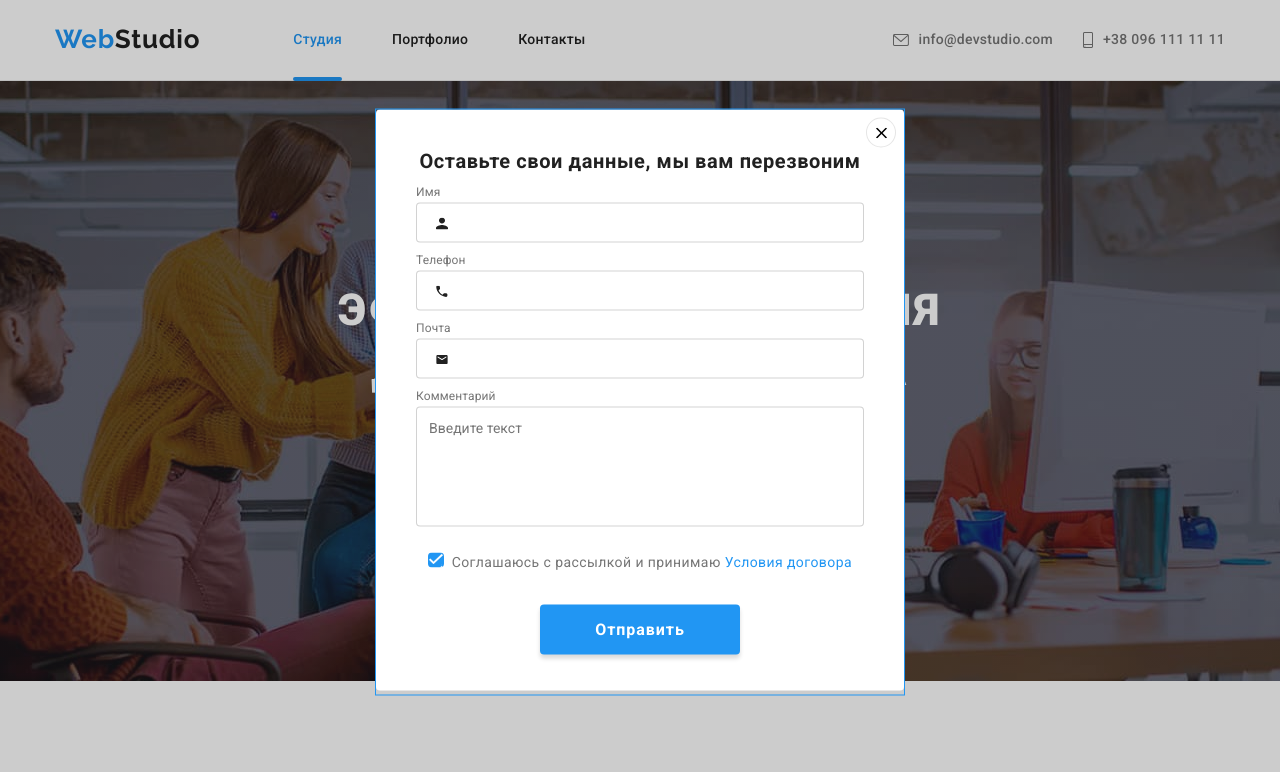
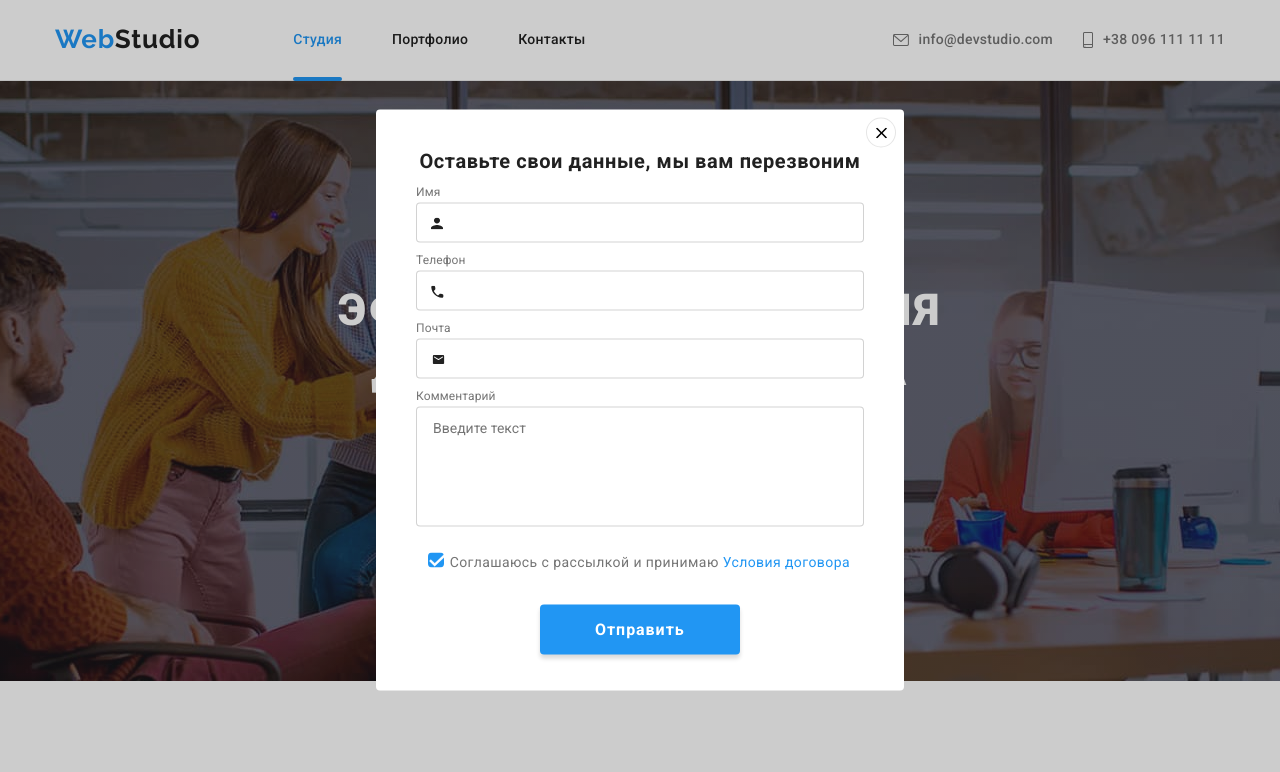
Before and after one commit to SergeyKartavcev/goit-markup-hw-06, a plain HTML site: page index.html in a window 1280 px wide. Both pictures are taken after a click on the button "Заказать услугу". Shown: the top 772 px of the page. Drawn offline with nearby package versions, Linux system fonts and the light colour scheme.

Commit message:
add
вніс правки

```diff
--- a/css/styles.css
+++ b/css/styles.css
@@ -279,65 +279,6 @@ color: var(--primary-bg-color);
     transition: color 250ms cubic-bezier(0.4, 0, 0.2, 1);
 }
 
-.backdrop {
-    position: fixed;
-    top: 0;
-    left: 0;
-    width: 100%;
-    height: 100%;
-    background: rgba(0, 0, 0, 0.2);
-    opacity: 1;
-    transition: opacity 250ms cubic-bezier(0.4, 0, 0.2, 1) ;
-  }
-
-  .backdrop.is-hidden {
-    opacity: 0;
-    pointer-events: none;
-  }
-
-  .backdrop.is-hidden.modal{
-    transform: translate(-50%, -50%) scale(0.9);
-  }
-
- .modal{
-    position: relative;
-    top: 50%;
-    left: 50%;
-    width: 528px;
-    height: 581px;
-    background-color: var(--primary-text-color);
-    border-radius: 4px;
-    transition: transform 250ms cubic-bezier(0.4, 0, 0.2, 1);
-    transform: translate(-50%, -50%) scale(1);
-}
-
-.close-button {
-    position: absolute;
-    top: 8px;
-    right: 8px;
-    width: 30px;
-    height: 30px;
-    padding: 0;
-    border: 1px solid rgba(0, 0, 0, 0.1);
-    background-color: var(--primary-text-color);
-    border-radius: 50%;
-    transition: color 250ms cubic-bezier(0.4, 0, 0.2, 1);
-    display: flex;
-    justify-content: center;
-    align-items: center;
-  }
-
-  .modal-icon {
-      position: absolute;
-    fill:  #000000;
-    fill: currentColor;
-    align-items: center;
-    cursor: pointer;
-  }
-  .modal-icon:hover{
-      fill: var(--primary-bg-color);
-  }
-
 /* преимущества*/
 .pictures{
 width: 270px;
@@ -578,7 +519,7 @@ margin-left: 30px;
     overflow: hidden;
 }
 
-.product:hover .produkt-overlay{
+.bloc:hover .produkt-overlay{
     transform: translateY(-100%);
     opacity: 1;
     transition: transform 250ms cubic-bezier(0.4, 0, 0.2, 1);
@@ -605,6 +546,8 @@ padding-top: 63px;
 padding-bottom: 63px;
 padding-left: 24px;
 padding-right: 24px;
+
+
 }
 
 .flax-container{
@@ -660,7 +603,6 @@ padding-right: 24px;
     padding: 20px 24px 20px 24px;
     border: 1px solid #EEEEEE;
 }
-
 /* filter */
 .filters{
     padding-bottom: 0;
@@ -828,6 +770,7 @@ padding-right: 24px;
        display: block;
        border-radius: 50%;
        padding: 0;
+       background: rgba(255, 255, 255, 0.1);
        transition: background-color 250ms cubic-bezier(0.4, 0, 0.2, 1);
    }
 .icon:hover{
@@ -850,7 +793,7 @@ padding-right: 24px;
 
     /* form mail  */
 .form-footer{
-margin-left: 93px;
+margin-left: auto;
 }
 
 .form-tit{
@@ -890,7 +833,6 @@ width: 358px;
 height: 50px;
 background-color: var(--hero-bg-color);
 border: 1px solid rgba(255, 255, 255, 0.3);
-filter: drop-shadow(0px 4px 4px rgba(0, 0, 0, 0.15));
 border-radius: 4px;
 color: var(--primary-text-color);
 }
@@ -898,12 +840,11 @@ color: var(--primary-text-color);
 /* кнопка */
 
 .send-button{
-/* width: 200px; */
 height: 50px;
 background: #2196F3;
 box-shadow: 0px 4px 4px rgba(0, 0, 0, 0.15);
 border-radius: 4px;
-margin-left: 30px;
+margin-left: 12px;
 font-style: normal;
 font-weight: 700;
 font-size: 16px;
@@ -926,9 +867,66 @@ padding-left: 29px;
 
 /* форма модальное окно */
 
-.form{
-  outline: 1px solid var(--primary-bg-color);
+.backdrop {
+    position: fixed;
+    top: 0;
+    left: 0;
+    width: 100%;
+    height: 100%;
+    background: rgba(0, 0, 0, 0.2);
+    opacity: 1;
+    transition: opacity 250ms cubic-bezier(0.4, 0, 0.2, 1) ;
+  }
+
+  .backdrop.is-hidden {
+    opacity: 0;
+    pointer-events: none;
+  }
+
+  .backdrop.is-hidden.modal{
+    transform: translate(-50%, -50%) scale(0.9);
+  }
+
+ .modal{
+    position: absolute;
+    padding: 40px;
+    top: 50%;
+    left: 50%;
+    width: 528px;
+    height: 581px;
+    background-color: var(--primary-text-color);
+    border-radius: 4px;
+    transition: transform 250ms cubic-bezier(0.4, 0, 0.2, 1);
+    transform: translate(-50%, -50%) scale(1);
 }
+
+.close-button {
+    position: absolute;
+    top: 8px;
+    right: 8px;
+    width: 30px;
+    height: 30px;
+    padding: 0;
+    border: 1px solid rgba(0, 0, 0, 0.1);
+    background-color: var(--primary-text-color);
+    border-radius: 50%;
+    transition: color 250ms cubic-bezier(0.4, 0, 0.2, 1);
+    display: flex;
+    justify-content: center;
+    align-items: center;
+  }
+
+  .modal-icon {
+    position: absolute;
+    fill:  #000000;
+    fill: currentColor;
+    align-items: center;
+    cursor: pointer;
+  }
+  .modal-icon:hover{
+      fill: var(--primary-bg-color);
+  }
+
 
 .title-form{
 font-style: normal;
@@ -938,7 +936,6 @@ line-height: 1.15;
 text-align: center;
 letter-spacing: 0.03em;
 color: var(--title-text-color);
-padding-top:  40px;
 padding-bottom: 12px;
 }
 
@@ -950,7 +947,6 @@ position: relative;
 
 
 .form-fild label{
-margin-left:  40px;
 margin-bottom: 4px;
 font-style: normal;
 font-weight: 400;
@@ -966,12 +962,11 @@ color: var(--acent-text-color);
     margin-left: auto;
     margin-right: auto;
     margin-bottom: 10px;
-    padding-left: 42px;
     cursor: pointer;
     border: 1px solid rgba(33, 33, 33, 0.2);
     box-sizing: border-box;
     border-radius: 4px;
-
+    padding-left: 42px;
 }
 
 .form-input:focus + .form-icon  {
@@ -983,27 +978,45 @@ color: var(--acent-text-color);
     outline: 1px solid var(--primary-bg-color);
 }
 
-.form-icon {
-width: 13px;
-height: 13px;
+.form-icon1 {
+width: 12px;
+height: 12px;
 top: 33px;
-left: 60px;
+left: 15px;
 position: absolute;
 fill: var(--title-text-color);
 fill: currentColor;
+}
+
+.form-icon2 {
+    width: 13px;
+    height: 13px;
+    top: 33px;
+    left: 15px;
+    position: absolute;
+    fill: var(--title-text-color);
+    fill: currentColor;
     }
 
-
+.form-icon3 {
+width: 15px;
+height: 13px;
+top: 33px;
+left: 15px;
+position: absolute;
+fill: var(--title-text-color);
+fill: currentColor;
+ }
 
 
 textarea{
     resize: none;
     width: 448px;
     height: 120px;
-    margin-left: 40px;
 }
 .comment-text{
-    padding: 12px;
+    padding-top: 12px;
+    padding-left: 16px;
     border: 1px solid rgba(33, 33, 33, 0.2);
     box-sizing: border-box;
     border-radius: 4px;
@@ -1014,12 +1027,13 @@ textarea{
 }
 
 .form-button{
-width: 200px;
 height: 50px;
 background-color: var(--primary-bg-color);
 margin-bottom: 40px;
-margin-left: 164px;
+margin-left: 124px;
 margin-top: 30px;
+padding-left: 55px;
+padding-right: 55px;
 box-shadow: 0px 4px 4px rgba(0, 0, 0, 0.15);
 border-radius: 4px;
 font-style: normal;
@@ -1036,7 +1050,7 @@ cursor: pointer;
     width: 16px;
     height: 15px;
     margin-top: 25px;
-    margin-left: 52px;
+    margin-right: 10px;
 }
 
 .checkbox{
@@ -1058,7 +1072,9 @@ left: 52px;
 .checkbox:checked+.form-icon-chek{
 background-color: #2196F3;
 background-image: url(../images/iconcheck.svg);
-background-size: contain;
+width: 16px;
+height: 15px;
+background-size: cover;
 background-origin: border-box;
 border: #2196F3;
 }
--- a/index.html
+++ b/index.html
@@ -308,7 +308,7 @@
 
                 </div>
                 <form class="form-footer">
-                    <h2 class="form-tit">Подпишитесь на рассылку</h2>
+                    <p class="form-tit">Подпишитесь на рассылку</p>
                     <div class="chapter-form"> <div class="mail-form"> <label for="email">
                         <input type="email" name="E-mail" id="email" placeholder="E-mail">
                     </label></div>
@@ -329,22 +329,22 @@
     <div class="backdrop is-hidden" data-modal>  <div class="modal">
 
         <form class="form">
-            <h2 class="title-form">Оставьте свои данные, мы вам перезвоним</h2>
+            <p class="title-form">Оставьте свои данные, мы вам перезвоним</p>
 
             <div class="form-fild"><label for="name" >Имя</label>
             <input type="text" name="user-name" id="name" class="form-input">
-             <svg class="form-icon"> <use href="./images/icons.svg.svg#icon-Vector1"  width="12" height="12"></use> </svg>
+             <svg class="form-icon1"> <use href="./images/icons.svg.svg#icon-Vector1"  width="12" height="12"></use> </svg>
             </div>
 
 
             <div class="form-fild"> <label for="tel" >Телефон</label>
             <input type="text" name="tel" id="tel" class="form-input">
-            <svg class="form-icon"> <use href="./images/icons.svg.svg#icon-Vector2"  width="12" height="12"></use> </svg>
+            <svg class="form-icon2"> <use href="./images/icons.svg.svg#icon-Vector2"  width="13" height="13"></use> </svg>
             </div>
 
             <div class="form-fild"> <label for="email" >Почта</label>
-            <input type="email" name="E-mail" id="email" class="form-input">
-            <svg class="form-icon"> <use href="./images/icons.svg.svg#icon-Vector3"  width="12" height="12"></use> </svg>
+            <input type="email" name="E-mail" id="mail" class="form-input">
+            <svg class="form-icon3"> <use href="./images/icons.svg.svg#icon-Vector3"  width="15" height="12"></use> </svg>
            </div>
 
             <div class="form-fild"><label for="comment">Комментарий</label>
```
Also changed, not shown: portfolio.html (+17 -2 lines).
